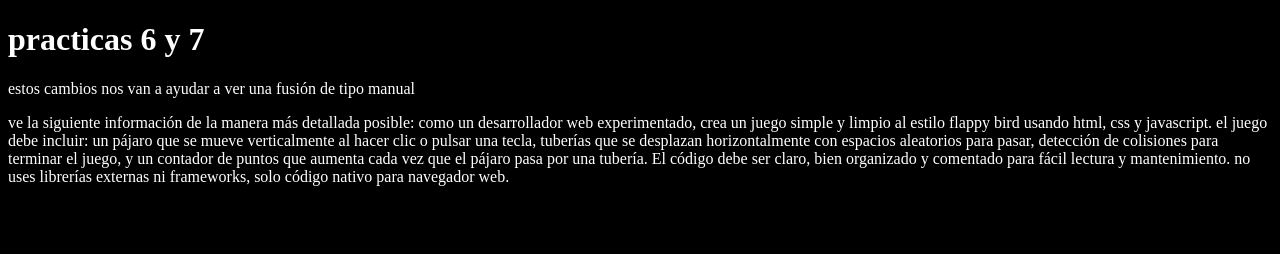
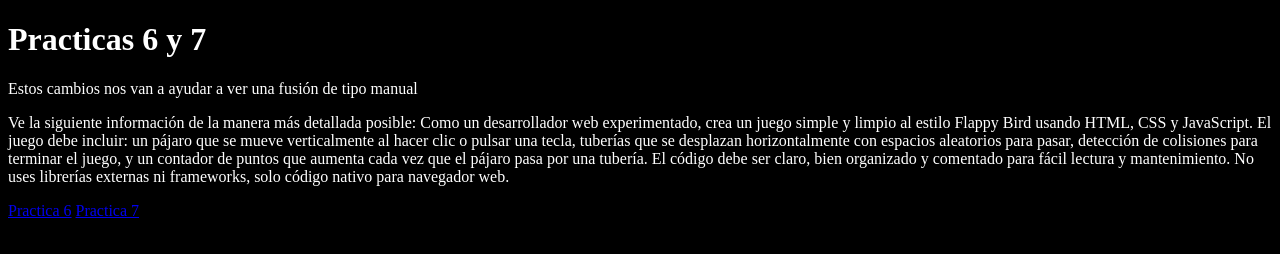
Before and after one commit to EmiCelis/entregas_lenguajes_interpretados, a plain HTML site: page docs/index.html in a window 1280 px wide. Drawn offline with Linux system fonts and the light colour scheme; files that its build step writes are made by us from their sources; files whose address does not match are found by name.

Commit message:
Agregando accesos en index.html

```diff
--- a/docs/index.html
+++ b/docs/index.html
@@ -3,13 +3,15 @@
 <head>
     <meta charset="UTF-8">
     <meta name="viewport" content="width=device-width, initial-scale=1.0">
-    <title>practicas lenguajes interpretados</title>
+    <title>Practicas Lenguajes Interpretados</title>
     <link rel="stylesheet" href="./styles.css" />
 </head>
 <body>
-  <h1>practicas 6 y 7</h1>
-  <p>estos cambios nos van a ayudar a ver una fusión de tipo manual</p>
-  <p>ve la siguiente información de la manera más detallada posible: como un desarrollador web experimentado, crea un juego simple y limpio al estilo flappy bird usando html, css y javascript. el juego debe incluir: un pájaro que se mueve verticalmente al hacer clic o pulsar una tecla, tuberías que se desplazan horizontalmente con espacios aleatorios para pasar, detección de colisiones para terminar el juego, y un contador de puntos que aumenta cada vez que el pájaro pasa por una tubería. El código debe ser claro, bien organizado y comentado para fácil lectura y mantenimiento. no uses librerías externas ni frameworks, solo código nativo para navegador web.</p>
+  <h1>Practicas 6 y 7</h1>
+  <p>Estos cambios nos van a ayudar a ver una fusión de tipo manual</p>
+  <p>Ve la siguiente información de la manera más detallada posible: Como un desarrollador web experimentado, crea un juego simple y limpio al estilo Flappy Bird usando HTML, CSS y JavaScript. El juego debe incluir: un pájaro que se mueve verticalmente al hacer clic o pulsar una tecla, tuberías que se desplazan horizontalmente con espacios aleatorios para pasar, detección de colisiones para terminar el juego, y un contador de puntos que aumenta cada vez que el pájaro pasa por una tubería. El código debe ser claro, bien organizado y comentado para fácil lectura y mantenimiento. No uses librerías externas ni frameworks, solo código nativo para navegador web.</p>
+  <p> <a href="practica-6.html">Practica 6</a>
+      <a href="practica-7.html">Practica 7</a> </p>
   <script src="./main.js"></script>
 </body>
 </html>
```
